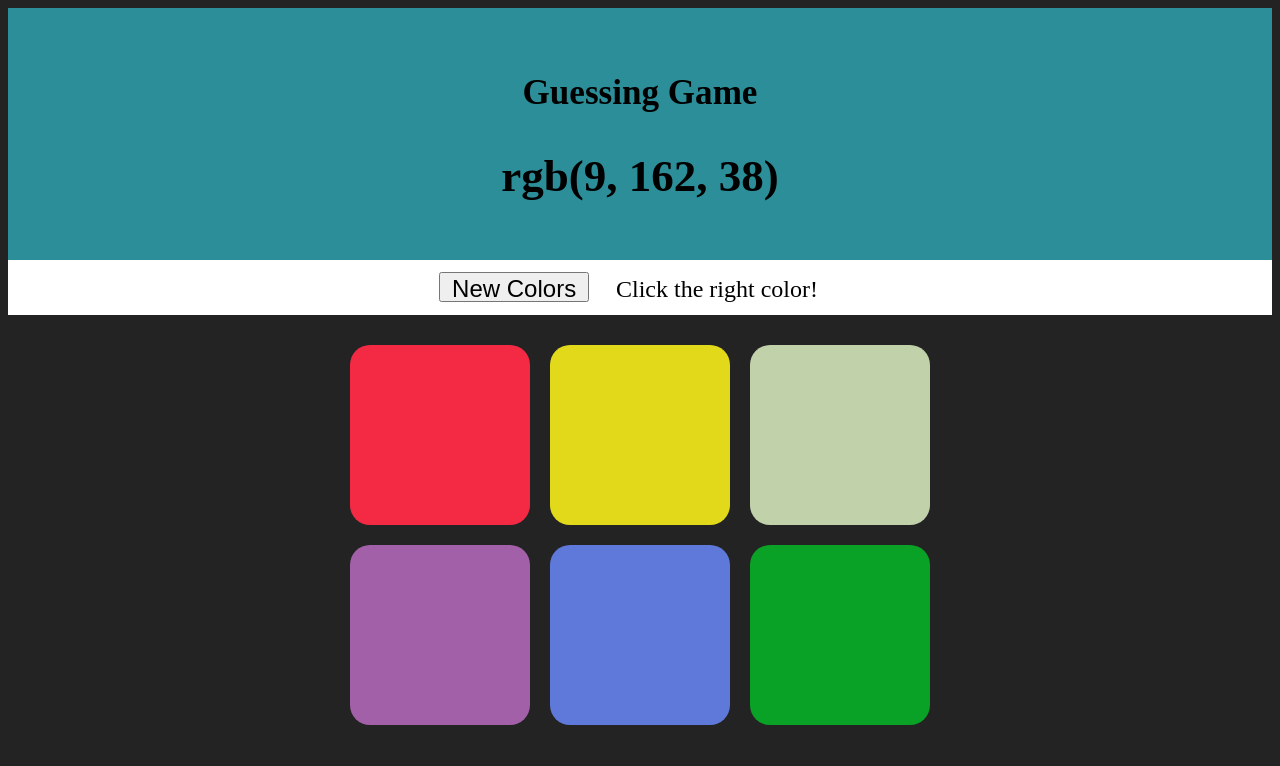
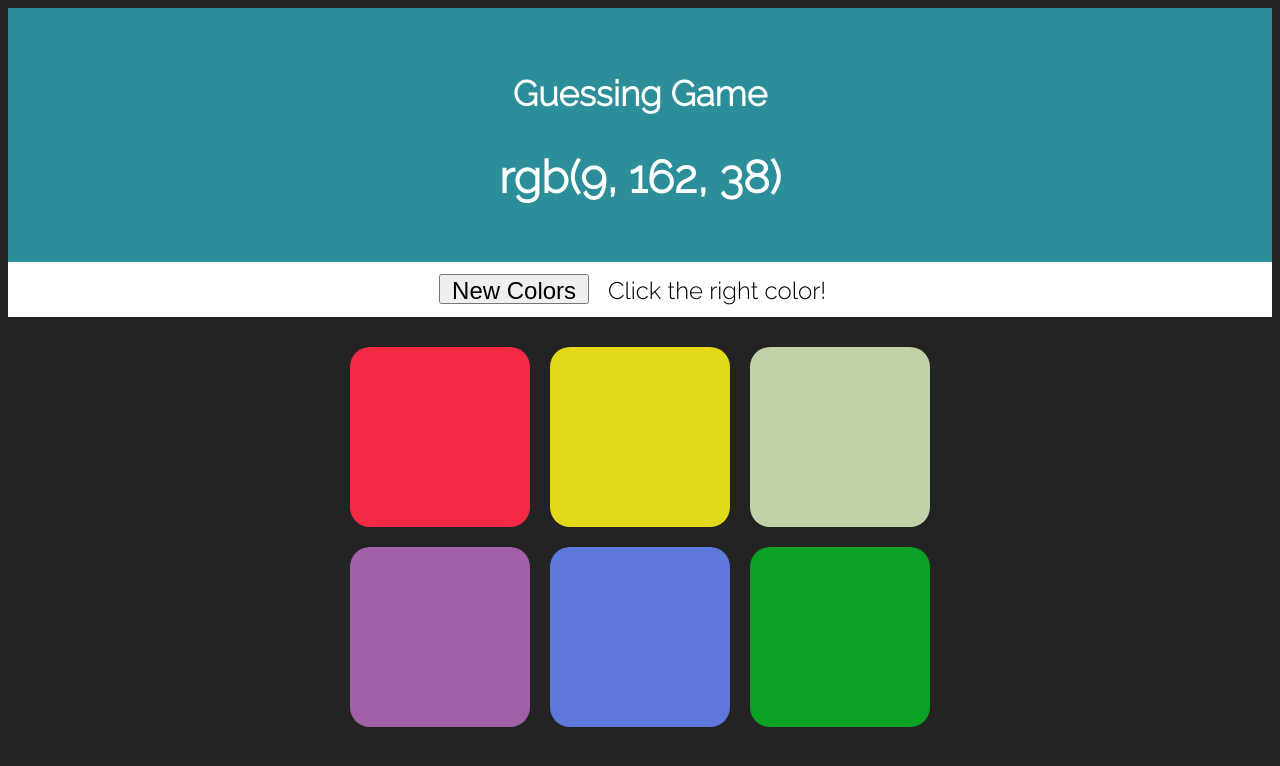
Before and after one commit to noahb66/ColorGuessingGame, a plain HTML site: page index.html in a window 1280 px wide. Drawn offline with Linux system fonts and the light colour scheme.

Commit message:
font changes

```diff
--- a/index.html
+++ b/index.html
@@ -4,6 +4,7 @@
     <meta charset="UTF-8">
     <title>Color Guessing</title>
     <link rel="stylesheet" href="style.css">
+    <link href='https://fonts.googleapis.com/css?family=Raleway:300' rel='stylesheet' type='text/css'>
 </head>
 <body>
 
--- a/style.css
+++ b/style.css
@@ -17,14 +17,17 @@ body{
 
 #header {
     background-color: #2C8E99;
+    font-family: "Raleway", sans-serif;
     text-align: center;
     font-size: 30px;
     padding-bottom: 20px;
     padding-top: 30px;
+    color: white;
 }
 
 .subHeader {
     height: 30px;
+    font-family: "Raleway", sans-serif;
     text-align: center;
     background-color: white;
     padding: 1%;
```
